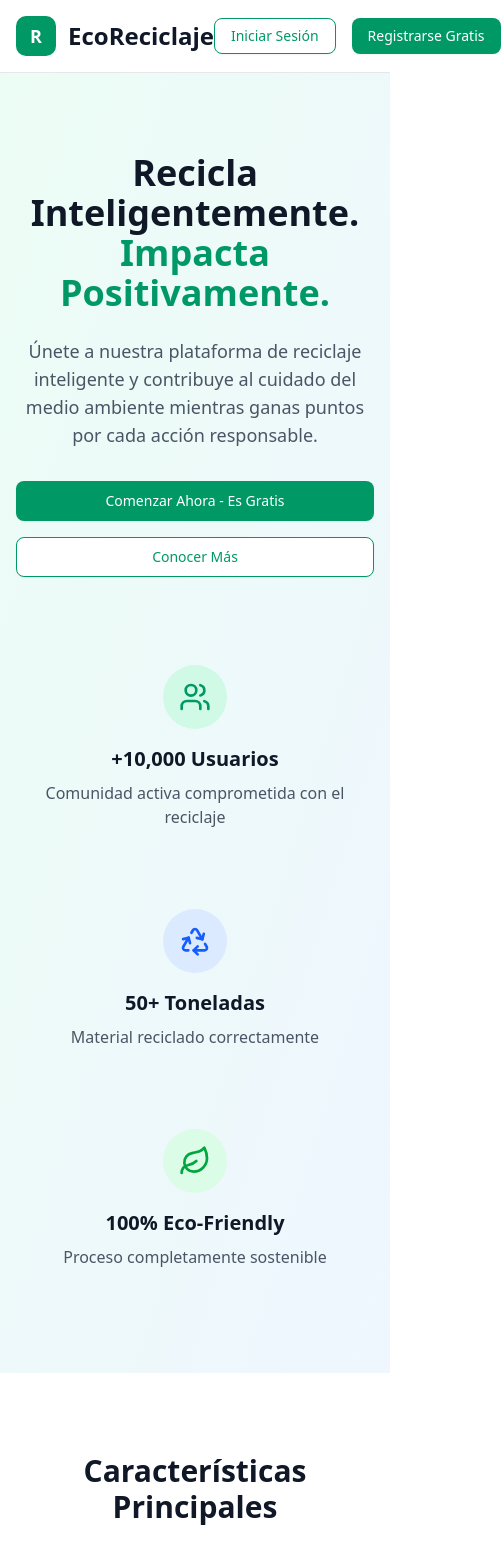
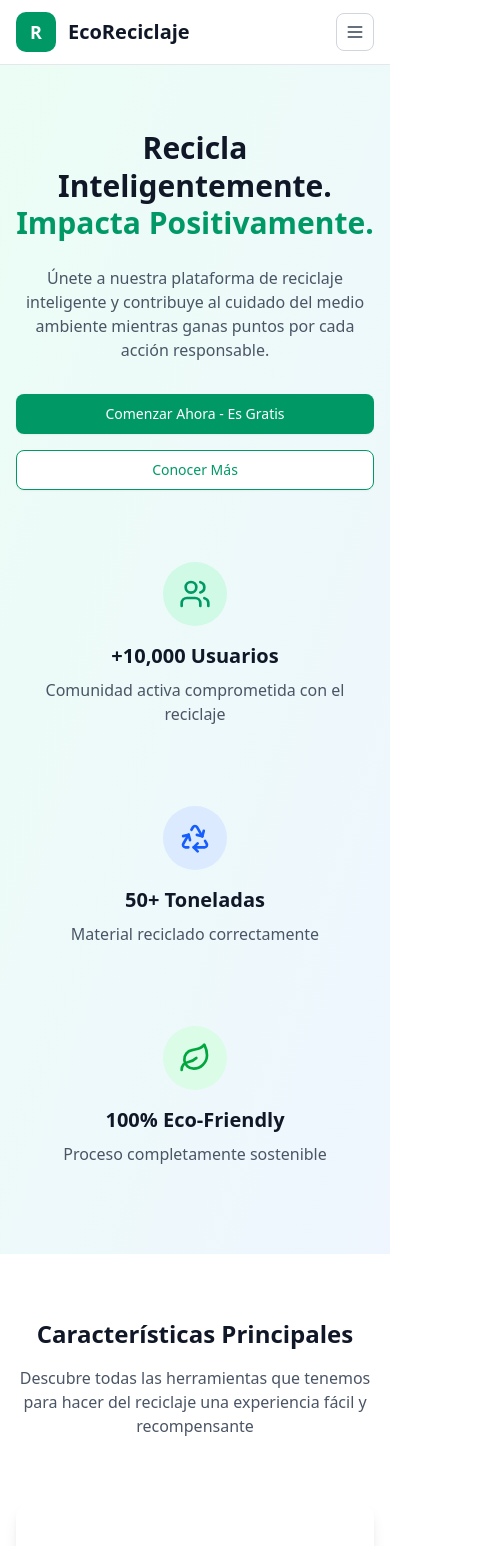
Before and after one commit to wyl-dev/eco-reciclaje, a Next.js app: page / in a window 390 px wide. Shown: the top 1546 px of the page, 501 px wide, since content can reach past the window. Built offline with nearby package versions, Linux system fonts and the light colour scheme.

Commit message:
feat: Enhance landing page components with responsive design and mobile menu

```diff
--- a/src/components/landing/AuthButtons.tsx
+++ b/src/components/landing/AuthButtons.tsx
@@ -2,33 +2,60 @@
 
 import Link from "next/link";
 import { Button } from "../ui/button";
+import { LogIn, UserPlus } from "lucide-react";
 
 type Props = {
   loginHref?: string;
   signupHref?: string;
+  compact?: boolean; // icon-only mode (mobile drawer)
 };
 
 const AuthButtons = ({
   loginHref = "/login",
   signupHref = "/signup",
+  compact = false,
 }: Props) => {
-  return (
-    <div className="flex items-center space-x-4">
-      <div className="flex items-center space-x-4">
+  if (compact) {
+    return (
+      <div className="flex items-center gap-3">
         <Button
           variant="outline"
+          size="icon"
           className="border-emerald-600 text-emerald-600 hover:bg-emerald-50"
           asChild
         >
-          <Link href={loginHref}>Iniciar Sesión</Link>
+          <Link href={loginHref} aria-label="Iniciar sesión">
+            <LogIn className="h-5 w-5" />
+          </Link>
         </Button>
         <Button
+          size="icon"
           className="bg-emerald-600 hover:bg-emerald-700 text-white"
           asChild
         >
-          <Link href={signupHref}>Registrarse Gratis</Link>
+          <Link href={signupHref} aria-label="Registrarse">
+            <UserPlus className="h-5 w-5" />
+          </Link>
         </Button>
       </div>
+    );
+  }
+
+  return (
+    <div className="flex items-center space-x-4">
+      <Button
+        variant="outline"
+        className="border-emerald-600 text-emerald-600 hover:bg-emerald-50"
+        asChild
+      >
+        <Link href={loginHref}>Iniciar Sesión</Link>
+      </Button>
+      <Button
+        className="bg-emerald-600 hover:bg-emerald-700 text-white"
+        asChild
+      >
+        <Link href={signupHref}>Registrarse Gratis</Link>
+      </Button>
     </div>
   );
 };
--- a/src/components/landing/BenefitsSection.tsx
+++ b/src/components/landing/BenefitsSection.tsx
@@ -31,9 +31,9 @@ function BenefitItem({ title, text }: Benefit) {
 
 export default function BenefitsSection() {
     return (
-        <section id="beneficios" className="px-4 lg:px-6 py-20 bg-white">
+        <section id="beneficios" className="scroll-mt-24 px-4 lg:px-6 py-16 lg:py-20 bg-white">
             <div className="max-w-4xl mx-auto text-center">
-                <h2 className="text-3xl lg:text-4xl font-bold mb-8 text-gray-900">¿Por Qué Elegir EcoReciclaje?</h2>
+                <h2 className="text-2xl sm:text-3xl lg:text-4xl font-bold mb-8 text-gray-900">¿Por Qué Elegir EcoReciclaje?</h2>
                 <div className="grid md:grid-cols-2 gap-8 text-left">
                     <div className="space-y-6">
                         {left.map((b) => (
--- a/src/components/landing/CallToActionSection.tsx
+++ b/src/components/landing/CallToActionSection.tsx
@@ -3,12 +3,12 @@ import Link from "next/link";
 
 export default function CallToActionSection() {
     return (
-        <section className="px-4 lg:px-6 py-20 bg-emerald-600">
+        <section className="px-4 lg:px-6 py-16 lg:py-20 bg-emerald-600">
             <div className="max-w-4xl mx-auto text-center">
-                <h2 className="text-3xl lg:text-4xl font-bold text-white mb-6">
+                <h2 className="text-2xl sm:text-3xl lg:text-4xl font-bold text-white mb-6 leading-tight">
                     ¿Listo para Comenzar tu Impacto Positivo?
                 </h2>
-                <p className="text-lg text-emerald-100 mb-8 max-w-2xl mx-auto">
+                <p className="text-base sm:text-lg text-emerald-100 mb-8 max-w-2xl mx-auto">
                     Únete a miles de usuarios que ya están haciendo la diferencia. Es gratis y solo toma 2 minutos.
                 </p>
                 <Button
--- a/src/components/landing/FeaturesSection.tsx
+++ b/src/components/landing/FeaturesSection.tsx
@@ -3,20 +3,20 @@ import { Card, CardContent } from "../ui/card";
 
 export default function FeaturesSection() {
     return (
-        <section id="caracteristicas" className="px-4 lg:px-6 py-20 bg-white">
+        <section id="caracteristicas" className="scroll-mt-24 px-4 lg:px-6 py-16 lg:py-20 bg-white">
             <div className="max-w-6xl mx-auto">
                 <div className="text-center mb-16">
-                    <h2 className="text-3xl lg:text-4xl font-bold mb-4 text-gray-900">
+                    <h2 className="text-2xl sm:text-3xl lg:text-4xl font-bold mb-4 text-gray-900">
                         Características Principales
                     </h2>
-                    <p className="text-lg text-gray-600 max-w-2xl mx-auto">
+                    <p className="text-base sm:text-lg text-gray-600 max-w-2xl mx-auto">
                         Descubre todas las herramientas que tenemos para hacer del reciclaje una experiencia fácil y recompensante
                     </p>
                 </div>
                 <div className="grid md:grid-cols-3 gap-8">
                     {/* Feature 1 */}
                     <Card className="border-0 shadow-lg hover:shadow-xl transition-shadow duration-300">
-                        <CardContent className="p-8 text-center">
+                        <CardContent className="p-6 lg:p-8 text-center">
                             <div className="w-16 h-16 rounded-full flex items-center justify-center mx-auto mb-6 bg-emerald-600">
                                 <BookOpen className="h-8 w-8 text-white" />
                             </div>
@@ -31,7 +31,7 @@ export default function FeaturesSection() {
                     </Card>
                     {/* Feature 2 */}
                     <Card className="border-0 shadow-lg hover:shadow-xl transition-shadow duration-300">
-                        <CardContent className="p-8 text-center">
+                        <CardContent className="p-6 lg:p-8 text-center">
                             <div className="w-16 h-16 rounded-full flex items-center justify-center mx-auto mb-6 bg-emerald-600">
                                 <MapPin className="h-8 w-8 text-white" />
                             </div>
@@ -46,7 +46,7 @@ export default function FeaturesSection() {
                     </Card>
                     {/* Feature 3 */}
                     <Card className="border-0 shadow-lg hover:shadow-xl transition-shadow duration-300">
-                        <CardContent className="p-8 text-center">
+                        <CardContent className="p-6 lg:p-8 text-center">
                             <div className="w-16 h-16 rounded-full flex items-center justify-center mx-auto mb-6 bg-emerald-600">
                                 <Award className="h-8 w-8 text-white" />
                             </div>
@@ -61,7 +61,7 @@ export default function FeaturesSection() {
                     </Card>
                     {/* Feature 4 */}
                     <Card className="border-0 shadow-lg hover:shadow-xl transition-shadow duration-300">
-                        <CardContent className="p-8 text-center">
+                        <CardContent className="p-6 lg:p-8 text-center">
                             <div className="w-16 h-16 rounded-full flex items-center justify-center mx-auto mb-6 bg-blue-600">
                                 <BarChart3 className="h-8 w-8 text-white" />
                             </div>
@@ -76,7 +76,7 @@ export default function FeaturesSection() {
                     </Card>
                     {/* Feature 5 */}
                     <Card className="border-0 shadow-lg hover:shadow-xl transition-shadow duration-300">
-                        <CardContent className="p-8 text-center">
+                        <CardContent className="p-6 lg:p-8 text-center">
                             <div className="w-16 h-16 rounded-full flex items-center justify-center mx-auto mb-6 bg-purple-600">
                                 <Shield className="h-8 w-8 text-white" />
                             </div>
@@ -91,7 +91,7 @@ export default function FeaturesSection() {
                     </Card>
                     {/* Feature 6 */}
                     <Card className="border-0 shadow-lg hover:shadow-xl transition-shadow duration-300">
-                        <CardContent className="p-8 text-center">
+                        <CardContent className="p-6 lg:p-8 text-center">
                             <div className="w-16 h-16 rounded-full flex items-center justify-center mx-auto mb-6 bg-green-600">
                                 <Recycle className="h-8 w-8 text-white" />
                             </div>
--- a/src/components/landing/Header.tsx
+++ b/src/components/landing/Header.tsx
@@ -1,19 +1,23 @@
 import AuthButtons from "./AuthButtons";
 import Nav from "./Nav";
+// Importar directamente el componente cliente; no usar dynamic con ssr:false en un Server Component
+import MobileMenu from "./MobileMenu";
 
 const Header = () => {
   return (
-    <header className="px-4 lg:px-6 py-4 border-b border-gray-200 bg-white">
-      <div className="max-w-7xl mx-auto flex items-center justify-between">
-        <div className="flex items-center space-x-3">
-          <div className="w-10 h-10 rounded-lg bg-emerald-600 flex items-center justify-center">
+    <header className="px-4 lg:px-6 py-3 border-b border-gray-200 bg-white">
+      <div className="max-w-7xl mx-auto flex items-center justify-between gap-4">
+        <div className="flex items-center space-x-3 min-w-0">
+          <div className="w-10 h-10 rounded-lg bg-emerald-600 flex items-center justify-center flex-shrink-0">
             <span className="text-white font-bold text-lg">R</span>
           </div>
-          <h1 className="text-2xl font-bold text-gray-900">EcoReciclaje</h1>
+          <h1 className="text-xl sm:text-2xl font-bold text-gray-900 truncate">EcoReciclaje</h1>
         </div>
-
         <Nav />
-        <AuthButtons />
+        <div className="hidden md:flex">
+          <AuthButtons />
+        </div>
+        <MobileMenu />
       </div>
     </header>
   );
--- a/src/components/landing/HeroSection.tsx
+++ b/src/components/landing/HeroSection.tsx
@@ -4,13 +4,13 @@ import Link from "next/link";
 
 export default function HeroSection() {
     return (
-        <section id="inicio" className="px-4 lg:px-6 py-20 lg:py-32 bg-gradient-to-br from-emerald-50 to-blue-50">
+        <section id="inicio" className="scroll-mt-24 px-4 lg:px-6 py-16 lg:py-32 bg-gradient-to-br from-emerald-50 to-blue-50">
             <div className="max-w-4xl mx-auto text-center">
-                <h2 className="text-4xl lg:text-6xl font-bold mb-6 text-gray-900">
+                <h2 className="text-3xl sm:text-4xl lg:text-6xl font-bold mb-6 text-gray-900 leading-tight">
                     Recicla Inteligentemente. <br />
                     <span className="text-emerald-600">Impacta Positivamente.</span>
                 </h2>
-                <p className="text-lg lg:text-xl mb-8 max-w-2xl mx-auto text-gray-600">
+                <p className="text-base sm:text-lg lg:text-xl mb-8 max-w-2xl mx-auto text-gray-600">
                     Únete a nuestra plataforma de reciclaje inteligente y contribuye al cuidado del medio ambiente
                     mientras ganas puntos por cada acción responsable.
                 </p>
@@ -31,7 +31,7 @@ export default function HeroSection() {
                         <Link href="#caracteristicas">Conocer Más</Link>
                     </Button>
                 </div>
-                <div className="mt-16 grid md:grid-cols-3 gap-8 text-center">
+                <div className="mt-12 sm:mt-16 grid sm:grid-cols-3 gap-8 text-center">
                     <div className="p-6">
                         <div className="w-16 h-16 rounded-full bg-emerald-100 flex items-center justify-center mx-auto mb-4">
                             <Users className="h-8 w-8 text-emerald-600" />
--- a/src/components/landing/HowItWorksSection.tsx
+++ b/src/components/landing/HowItWorksSection.tsx
@@ -17,11 +17,11 @@ export default function HowItWorksSection() {
         },
     ];
     return (
-        <section id="como-funciona" className="px-4 lg:px-6 py-20" style={{ backgroundColor: "#F9FAFB" }}>
+        <section id="como-funciona" className="scroll-mt-24 px-4 lg:px-6 py-16 lg:py-20" style={{ backgroundColor: "#F9FAFB" }}>
             <div className="max-w-6xl mx-auto">
                 <div className="text-center mb-16">
-                    <h2 className="text-3xl lg:text-4xl font-bold mb-4 text-gray-900">¿Cómo Funciona?</h2>
-                    <p className="text-lg text-gray-600 max-w-2xl mx-auto">
+                    <h2 className="text-2xl sm:text-3xl lg:text-4xl font-bold mb-4 text-gray-900">¿Cómo Funciona?</h2>
+                    <p className="text-base sm:text-lg text-gray-600 max-w-2xl mx-auto">
                         En solo 3 pasos simples, comienza a hacer la diferencia con el reciclaje inteligente
                     </p>
                 </div>
--- /dev/null
+++ b/src/components/landing/MobileMenu.tsx
@@ -0,0 +1,72 @@
+"use client";
+import { useState, useEffect } from "react";
+import { Menu, X } from "lucide-react";
+import Link from "next/link";
+import AuthButtons from "./AuthButtons";
+
+// Client mobile navigation drawer
+export default function MobileMenu() {
+    const [open, setOpen] = useState(false);
+
+    useEffect(() => {
+        if (open) {
+            const prev = document.body.style.overflow;
+            document.body.style.overflow = "hidden";
+            return () => {
+                document.body.style.overflow = prev;
+            };
+        }
+    }, [open]);
+
+    useEffect(() => {
+        function onKey(e: KeyboardEvent) {
+            if (e.key === "Escape") setOpen(false);
+        }
+        if (open) document.addEventListener("keydown", onKey);
+        return () => document.removeEventListener("keydown", onKey);
+    }, [open]);
+
+    const close = () => setOpen(false);
+    const linkBase = "block w-full text-left px-4 py-2 rounded-lg text-gray-700 hover:bg-gray-100 transition-colors";
+    return (
+        <div className="md:hidden">
+            <button
+                aria-label="Abrir menú"
+                onClick={() => setOpen(true)}
+                className="inline-flex items-center justify-center p-2 rounded-md border border-gray-300 text-gray-700 hover:bg-gray-50 focus:outline-none focus:ring-2 focus:ring-emerald-600"
+            >
+                <Menu className="h-5 w-5" />
+            </button>
+            {open && (
+                <div className="fixed inset-0 z-50">
+                    <div
+                        className="absolute inset-0 bg-black/50 backdrop-blur-sm"
+                        onClick={close}
+                        aria-hidden="true"
+                    />
+                    <div className="absolute right-0 top-0 h-full w-72 max-w-[85%] bg-white shadow-xl flex flex-col animate-in slide-in-from-right">
+                        <div className="flex items-center justify-between px-4 py-4 border-b">
+                            <span className="font-semibold text-gray-900">Menú</span>
+                            <button
+                                aria-label="Cerrar menú"
+                                onClick={close}
+                                className="p-2 rounded-md hover:bg-gray-100 focus:outline-none focus:ring-2 focus:ring-emerald-600"
+                            >
+                                <X className="h-5 w-5" />
+                            </button>
+                        </div>
+                        <nav className="flex-1 overflow-y-auto py-4 space-y-1">
+                            <Link href="#inicio" onClick={close} className={linkBase}>Inicio</Link>
+                            <Link href="#caracteristicas" onClick={close} className={linkBase}>Características</Link>
+                            <Link href="#como-funciona" onClick={close} className={linkBase}>Cómo Funciona</Link>
+                            <Link href="#beneficios" onClick={close} className={linkBase}>Beneficios</Link>
+                        </nav>
+                        <div className="border-t px-4 py-4">
+                            <AuthButtons compact />
+                        </div>
+                    </div>
+                </div>
+            )}
+        </div>
+    );
+}
```
